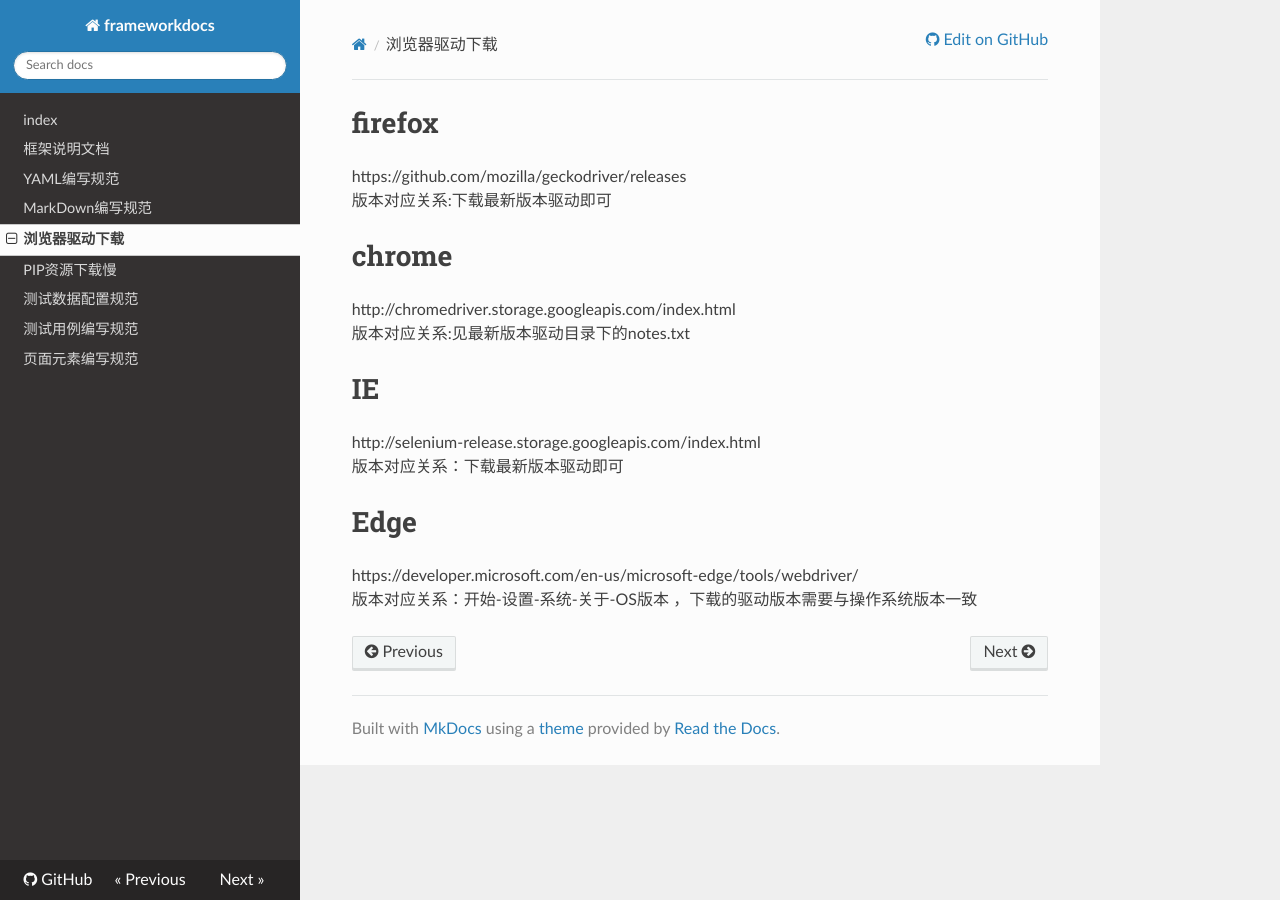
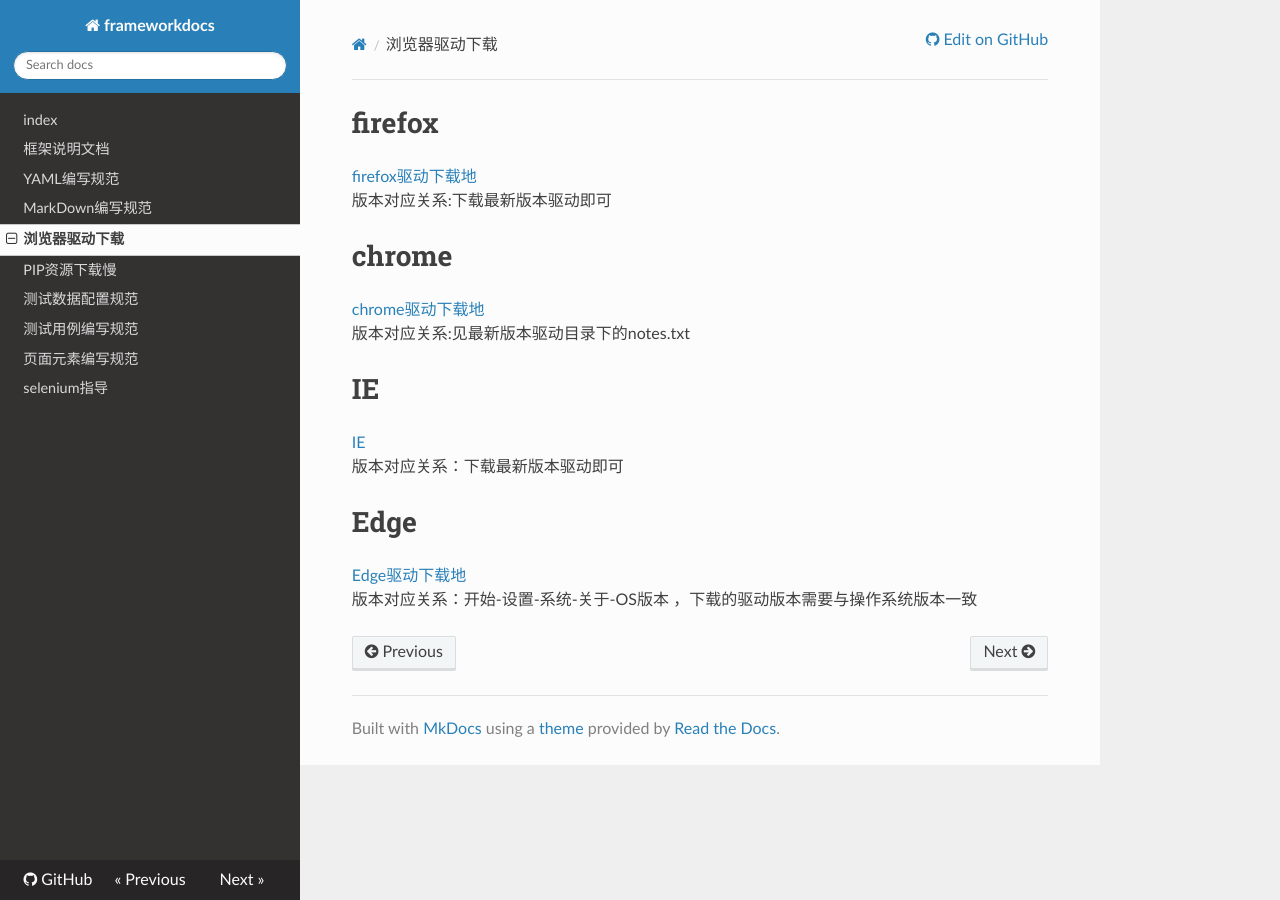
Before and after one commit to chrishshare/frameworkdocs, an MkDocs documentation site: the page built from docs/browser.md, in a window 1280 px wide. Built offline with MkDocs 1.6.1, drawn with Linux system fonts in a browser that asks for light colours; nearby versions of some CDN libraries.

Commit message:
新增说明文档

```diff
--- a/docs/browser.md
+++ b/docs/browser.md
@@ -1,15 +1,15 @@
 # firefox
-https://github.com/mozilla/geckodriver/releases
+[firefox驱动下载地](https://github.com/mozilla/geckodriver/releases)
 版本对应关系:下载最新版本驱动即可
 
 # chrome
-http://chromedriver.storage.googleapis.com/index.html
+[chrome驱动下载地](http://chromedriver.storage.googleapis.com/index.html)
 版本对应关系:见最新版本驱动目录下的notes.txt
 
 # IE
-http://selenium-release.storage.googleapis.com/index.html
+[IE](http://selenium-release.storage.googleapis.com/index.html)
 版本对应关系：下载最新版本驱动即可
 
 # Edge
-https://developer.microsoft.com/en-us/microsoft-edge/tools/webdriver/
+[Edge驱动下载地](https://developer.microsoft.com/en-us/microsoft-edge/tools/webdriver/)
 版本对应关系：开始-设置-系统-关于-OS版本 ，下载的驱动版本需要与操作系统版本一致
--- a/mkdocs.yml
+++ b/mkdocs.yml
@@ -9,6 +9,7 @@ nav:
     - 测试数据配置规范: testdata.md
     - 测试用例编写规范: testcase.md
     - 页面元素编写规范: element.md
+    - selenium指导: selenium.md
 theme: readthedocs
 repo_url: https://github.com/chrishshare/framework
 site_description: framework
```
Also changed, not shown: docs/mdHelp.md (+0 -2 lines), docs/selenium.md (added, +10 -0 lines), docs/yamlHelp.md (+0 -1 lines).
